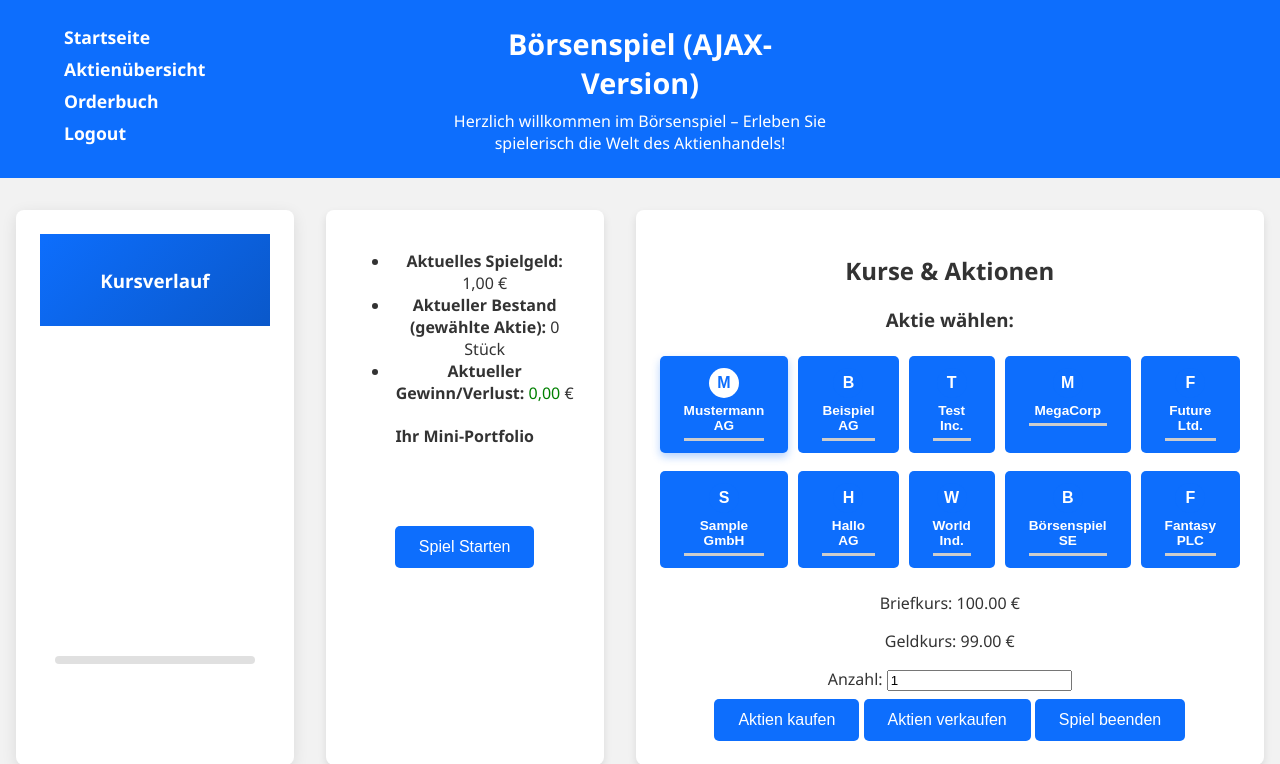
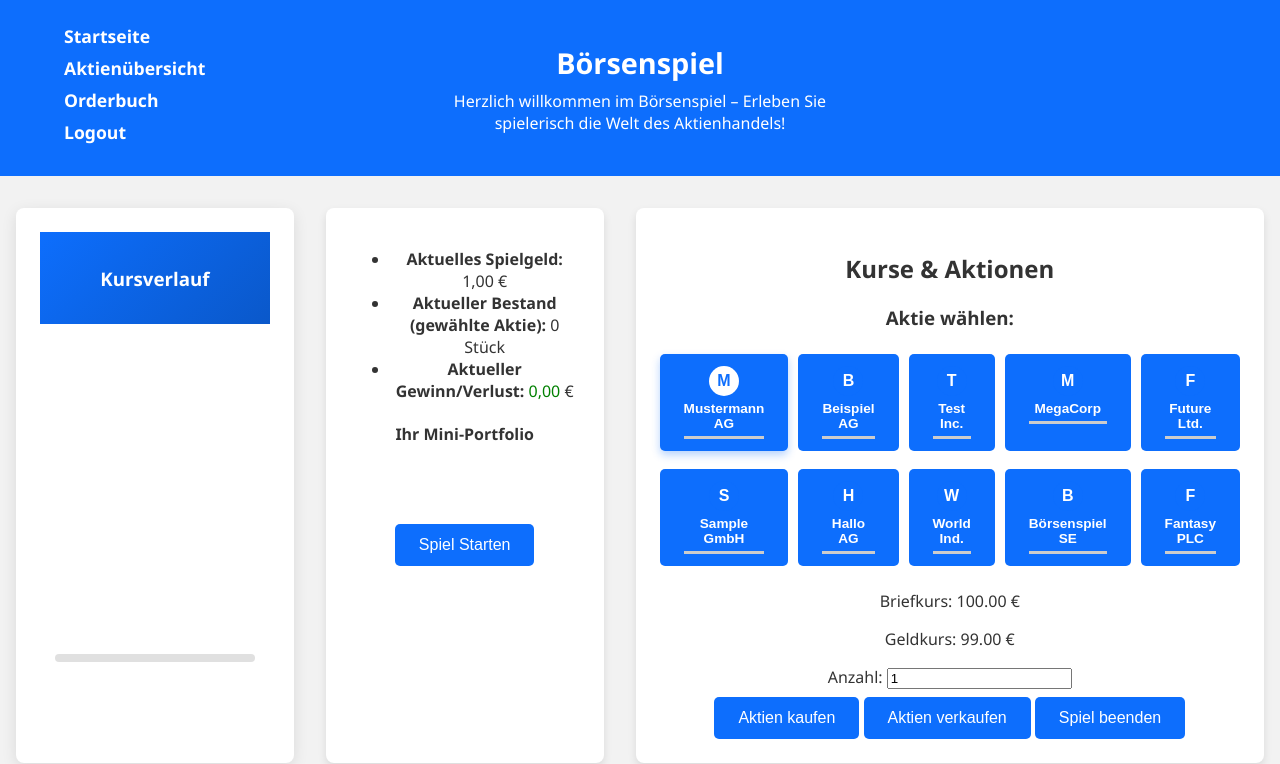
Before and after one commit to DerDaumen1/Webschreck, a PHP site: page /pages/boersenspiel.php in a window 1280 px wide. Shown: the top 764 px of the page. Run offline with PHP 8.4, Linux system fonts and the light colour scheme; the visitor is signed in with stand-in values (Sample User, id 1); data that the repository does not hold is empty.

Commit message:
Börsenspiel überschrift geändert

```diff
--- a/pages/boersenspiel.php
+++ b/pages/boersenspiel.php
@@ -68,7 +68,7 @@ if (!isset($_SESSION['stock_history'])) {
       <a href="../pages/logout.php">Logout</a>
     </div>
     <div class="header-center">
-      <h1>Börsenspiel (AJAX-Version)</h1>
+      <h1>Börsenspiel</h1>
       <p>Herzlich willkommen im Börsenspiel – Erleben Sie spielerisch die Welt des Aktienhandels!</p>
     </div>
     <div class="nav-right">
```
